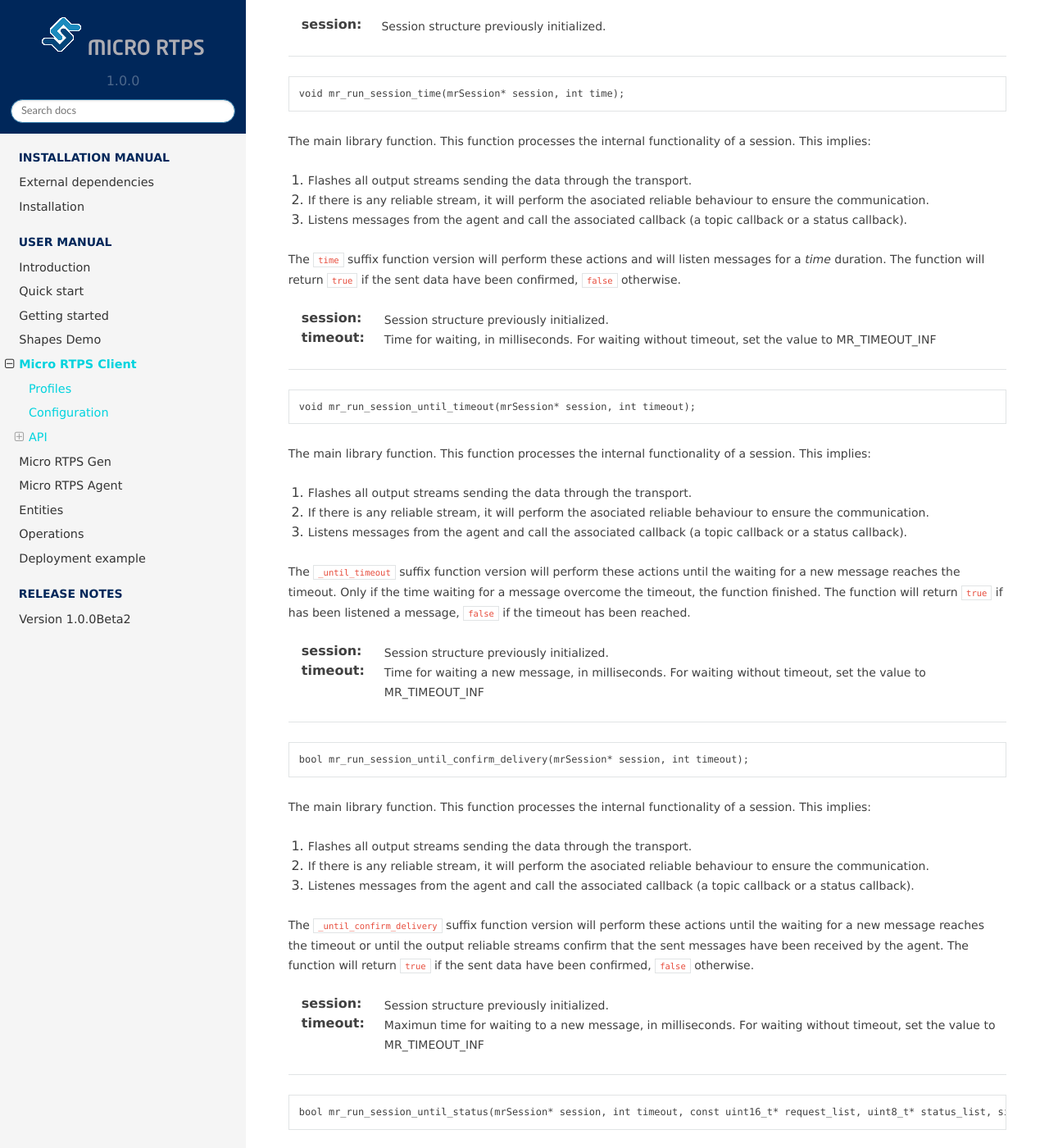
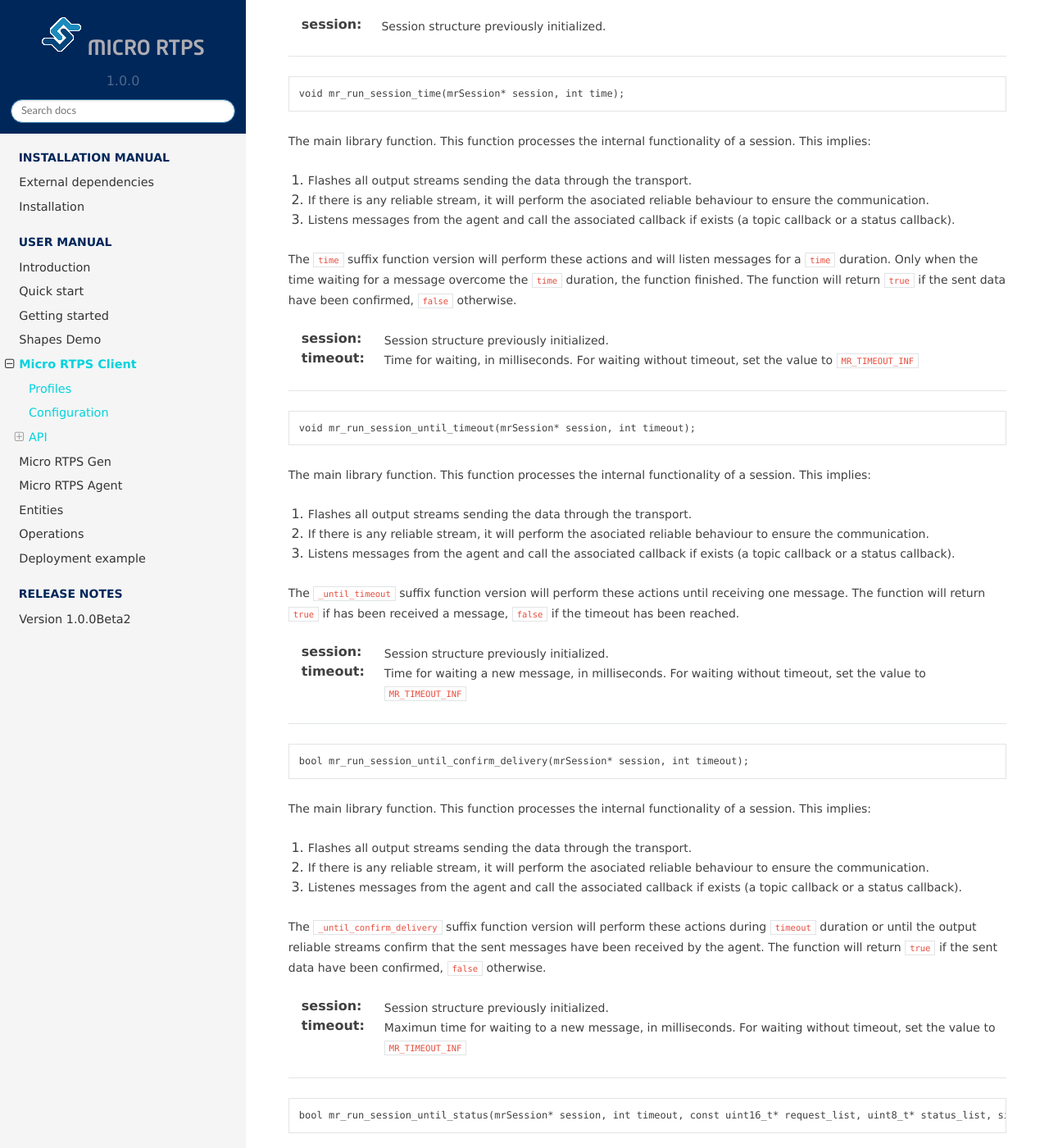
Before and after one commit to eProsima/Micro-XRCE-DDS-docs, a Sphinx documentation site: the page built from docs/client.rst, in a window 1280 px wide and 1400 px high, scrolled down 5156 px. Shown: the whole window at 82% size. Built offline with Sphinx 7.4.7 and the Read the Docs theme 2.0.0, drawn with Linux system fonts in a browser that asks for light colours; some of the changed text lies outside the part shown.

Commit message:
Updated run_session doc

```diff
--- a/docs/client.rst
+++ b/docs/client.rst
@@ -265,14 +265,15 @@ This implies:
 
 1. Flashes all output streams sending the data through the transport.
 2. If there is any reliable stream, it will perform the asociated reliable behaviour to ensure the communication.
-3. Listens messages from the agent and call the associated callback (a topic callback or a status callback).
+3. Listens messages from the agent and call the associated callback if exists (a topic callback or a status callback).
 
-The ``time`` suffix function version will perform these actions and will listen messages for a `time` duration.
+The ``time`` suffix function version will perform these actions and will listen messages for a ``time`` duration.
+Only when the time waiting for a message overcome the ``time`` duration, the function finished.
 The function will return ``true`` if the sent data have been confirmed, ``false`` otherwise.
 
 :session: Session structure previously initialized.
 :timeout: Time for waiting, in milliseconds.
-          For waiting without timeout, set the value to MR_TIMEOUT_INF
+          For waiting without timeout, set the value to ``MR_TIMEOUT_INF``
 
 ------
 
@@ -286,15 +287,14 @@ This implies:
 
 1. Flashes all output streams sending the data through the transport.
 2. If there is any reliable stream, it will perform the asociated reliable behaviour to ensure the communication.
-3. Listens messages from the agent and call the associated callback (a topic callback or a status callback).
+3. Listens messages from the agent and call the associated callback if exists (a topic callback or a status callback).
 
-The ``_until_timeout`` suffix function version will perform these actions until the waiting for a new message reaches the timeout.
-Only if the time waiting for a message overcome the timeout, the function finished.
-The function will return ``true`` if has been listened a message, ``false`` if the timeout has been reached.
+The ``_until_timeout`` suffix function version will perform these actions until receiving one message.
+The function will return ``true`` if has been received a message, ``false`` if the timeout has been reached.
 
 :session: Session structure previously initialized.
 :timeout: Time for waiting a new message, in milliseconds.
-          For waiting without timeout, set the value to MR_TIMEOUT_INF
+          For waiting without timeout, set the value to ``MR_TIMEOUT_INF``
 
 ------
 
@@ -308,15 +308,15 @@ This implies:
 
 1. Flashes all output streams sending the data through the transport.
 2. If there is any reliable stream, it will perform the asociated reliable behaviour to ensure the communication.
-3. Listenes messages from the agent and call the associated callback (a topic callback or a status callback).
+3. Listenes messages from the agent and call the associated callback if exists (a topic callback or a status callback).
 
-The ``_until_confirm_delivery`` suffix function version will perform these actions
-until the waiting for a new message reaches the timeout or until the output reliable streams confirm that the sent messages have been received by the agent.
+The ``_until_confirm_delivery`` suffix function version will perform these actions during ``timeout`` duration
+or until the output reliable streams confirm that the sent messages have been received by the agent.
 The function will return ``true`` if the sent data have been confirmed, ``false`` otherwise.
 
 :session: Session structure previously initialized.
 :timeout: Maximun time for waiting to a new message, in milliseconds.
-          For waiting without timeout, set the value to MR_TIMEOUT_INF
+          For waiting without timeout, set the value to ``MR_TIMEOUT_INF``
 
 ------
 
@@ -330,15 +330,15 @@ This implies:
 
 1. Flashes all output streams sending the data through the transport.
 2. If there is any reliable stream, it will perform the asociated reliable behaviour to ensure the communication.
-3. Listenes messages from the agent and call the associated callback (a topic callback or a status callback).
+3. Listenes messages from the agent and call the associated callback if exists (a topic callback or a status callback).
 
-The ``_until_status`` suffix function version will perform these actions
-until the waiting for a new message reaches the timeout or until the requested status had been received.
+The ``_until_status`` suffix function version will perform these actions during ``timeout`` duration
+or until the requested status had been received.
 The function will return ``true`` if all status have been received and all of them have the value ``MR_STATUS_OK`` or ``MR_STATUS_OK_MATCHED``, ``false`` otherwise.
 
 :session: Session structure previously initialized.
 :timeout: Maximun time for waiting to a new message, in milliseconds.
-          For waiting without timeout, set the value to MR_TIMEOUT_INF
+          For waiting without timeout, set the value to ``MR_TIMEOUT_INF``
 :request_list: An array of request to confirm with a status.
 :status_list: An uninitialized array with the same size as ``request_list`` where the status values will be written.
               The position of a status in the list corresponds to the request at the same position in ``request_list``.
```
